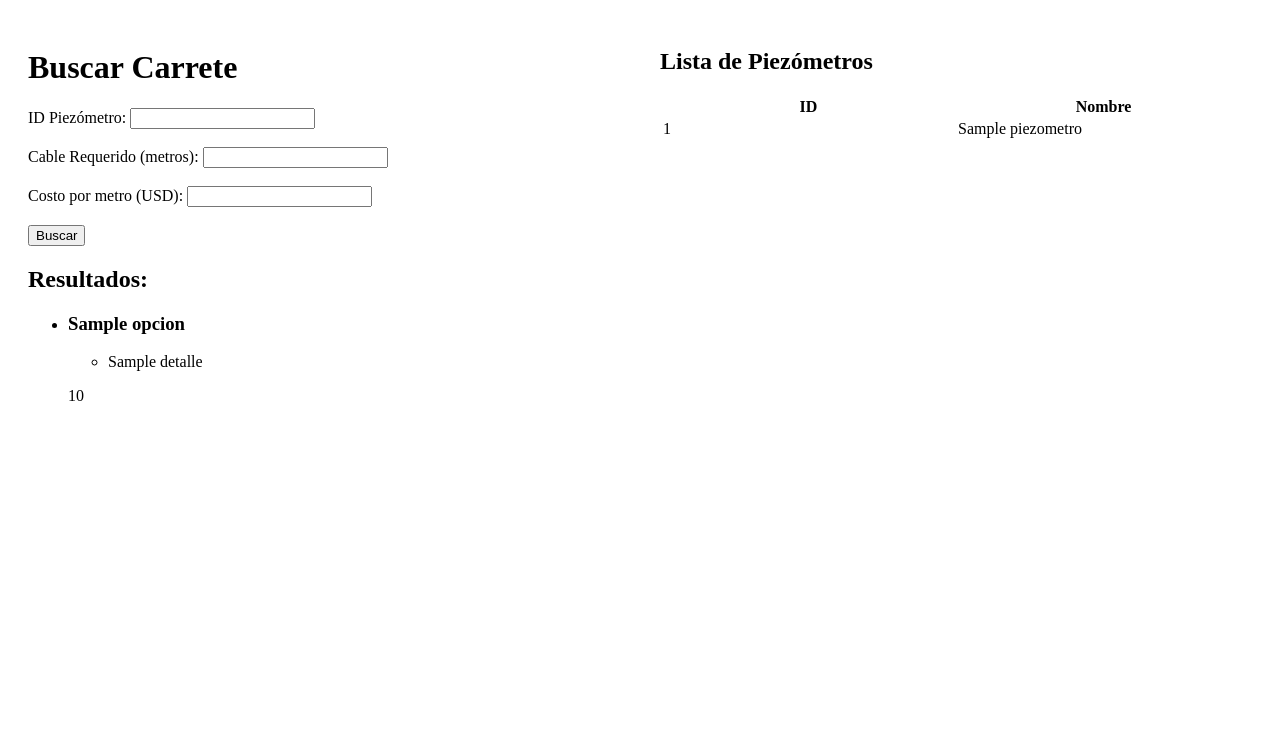
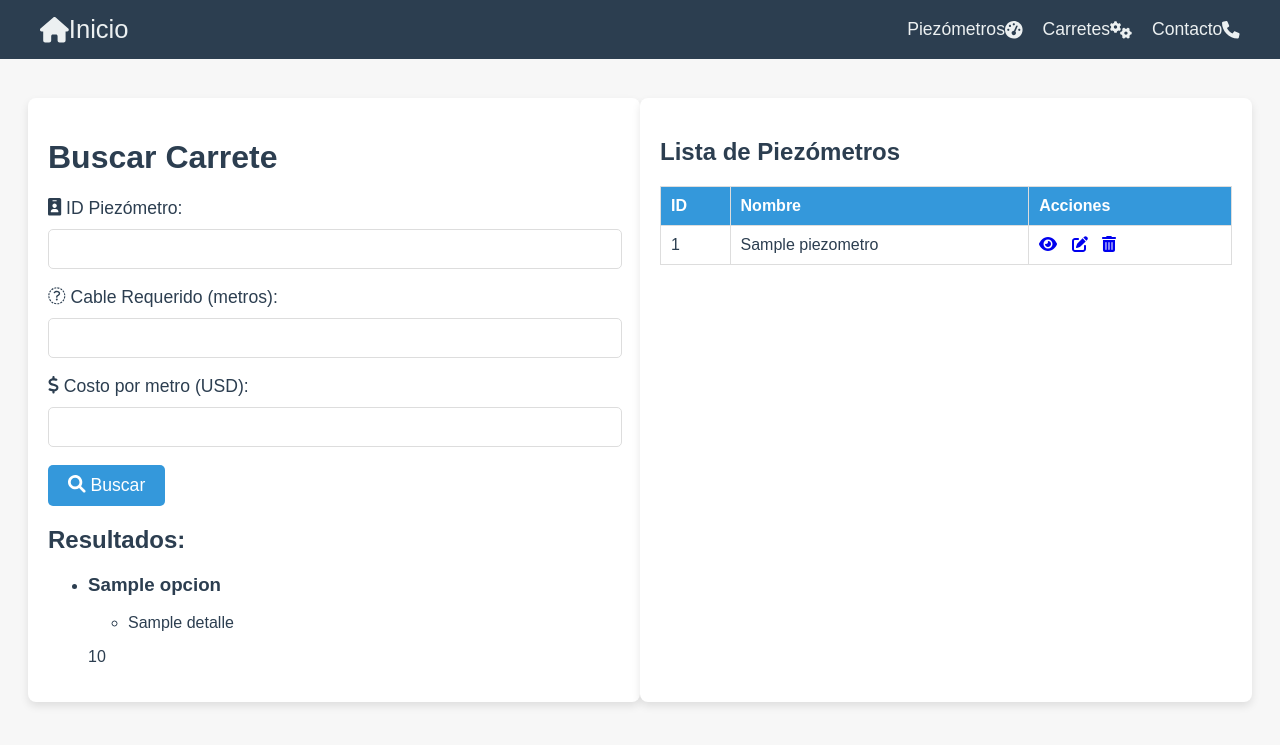
Before and after one commit to GASH962408/Carretes, a Flask app: template templates/home.html in a window 1280 px wide. Shown: the top 745 px of the page. Run offline with Flask 3, Linux system fonts and the light colour scheme; the template is opened without the code that fills it: most values are stand-ins (such as "Sample title", 1, 10 or a date in 2020).

Commit message:
Estilos css

```diff
--- a/app.py
+++ b/app.py
@@ -1,11 +1,16 @@
 from flask import Flask, render_template, request
 from carrete import buscar_carrete  # Importa la función buscar_carrete
+from data import obtener_datos  # Importa la función para obtener los piezómetros
 
 app = Flask(__name__)
 
 @app.route("/", methods=["GET", "POST"])
 def index():
     resultados = []
+    # Obtener los piezómetros
+    datos = obtener_datos()  # Obtiene los datos de los piezómetros y carretes
+    piezometros = datos["piezometros"]  # Extrae los piezómetros del diccionario
+
     if request.method == "POST":
         piezometro_id = int(request.form["piezometro_id"])
         cable_requerido = int(request.form["cable_requerido"])
@@ -14,7 +19,7 @@
         # Llamar a la función buscar_carrete para obtener los resultados
         resultados = buscar_carrete(piezometro_id, cable_requerido, costo_por_metro)
 
-    return render_template("home.html", resultados=resultados)
+    return render_template("home.html", resultados=resultados, piezometros=piezometros)
 
 if __name__ == "__main__":
     app.run(debug=True)
--- a/static/styles.css
+++ b/static/styles.css
@@ -1,23 +1,206 @@
+/* Estilos para el Navbar */
+.navbar {
+    background-color: #2c3e50; /* Fondo oscuro */
+    padding: 15px 0;
+    position: fixed;
+    top: 0;
+    left: 0;
+    width: 100%;
+    z-index: 1000; /* Asegura que el navbar esté encima del contenido */
+}
+
+.navbar-container {
+    display: flex;
+    justify-content: space-between;
+    align-items: center;
+    max-width: 1200px;
+    margin: 0 auto;
+    padding: 0 20px;
+}
+
+.navbar-logo {
+    font-size: 1.6rem;
+    color: #ecf0f1; /* Color claro */
+    text-decoration: none;
+    display: flex;
+    align-items: center;
+}
+
+.navbar-logo i {
+    margin-right: 10px;
+}
+
+.navbar-links {
+    list-style-type: none;
+    margin: 0;
+    padding: 0;
+    display: flex;
+}
+
+.navbar-links li {
+    margin-left: 20px;
+}
+
+.navbar-links a {
+    color: #ecf0f1;
+    text-decoration: none;
+    font-size: 1.1rem;
+    display: flex;
+    align-items: center;
+    transition: color 0.3s ease;
+}
+
+.navbar-links a:hover {
+    color: #3498db; /* Azul cuando pasa el cursor */
+}
+
+.navbar-links a i {
+    margin-left: 5px;
+}
+
+body {
+    padding-top: 70px; /* Ajuste para no superponer el contenido con el navbar */
+    font-family: 'Arial', sans-serif;
+    background-color: #f7f7f7; /* Fondo claro */
+    color: #2c3e50; /* Color oscuro para el texto */
+}
+
+/* Estilos del contenedor principal */
 .container {
     display: flex;
-  }
+    justify-content: space-between;
+    margin-top: 20px;
+    padding: 0 20px;
+}
 
-  .left-column {
+/* Estilo de las columnas */
+.left-column, .right-column {
     flex: 1;
-    /* Ocupa todo el espacio disponible */
     padding: 20px;
-  }
+    background-color: #fff; /* Fondo blanco para las columnas */
+    border-radius: 8px;
+    box-shadow: 0 4px 8px rgba(0, 0, 0, 0.1);
+}
 
-  .right-column {
-    flex: 1;
-    /* Ocupa todo el espacio disponible */
-    padding: 20px;
-  }
-
-  table {
+/* Estilo para la tabla */
+table {
     width: 100%;
+    border-collapse: collapse;
 }
 
 th, td {
-    width: 50%; /* Ajusta el ancho de las columnas según sea necesario */
+    padding: 10px;
+    text-align: left;
+    border: 1px solid #ddd;
 }
+
+th {
+    background-color: #3498db; /* Fondo azul */
+    color: #fff;
+}
+
+tr:hover {
+    background-color: #ecf0f1;
+}
+
+/* Estilo para los iconos */
+i {
+    color: #3498db; /* Azul para los iconos */
+    font-size: 1.2rem;
+    transition: color 0.3s ease;
+}
+
+i:hover {
+    color: #2980b9; /* Azul más oscuro cuando pasa el cursor */
+}
+
+/* Iconos en la tabla */
+table a {
+    text-decoration: none;
+    margin-right: 10px;
+}
+
+table a i {
+    font-size: 1.2rem;
+}
+
+/* Botones de formulario */
+button {
+    background-color: #3498db; /* Azul */
+    color: #fff;
+    padding: 10px 20px;
+    border: none;
+    border-radius: 5px;
+    font-size: 1.1rem;
+    cursor: pointer;
+    transition: background-color 0.3s ease;
+}
+
+button:hover {
+    background-color: #2980b9; /* Azul más oscuro al pasar el cursor */
+}
+
+/* Estilos de los inputs */
+input[type="number"] {
+    width: calc(100% - 20px); /* Ajustar el ancho */
+    padding: 10px;
+    margin-top: 5px;
+    border: 1px solid #ddd;
+    border-radius: 5px;
+    font-size: 1rem;
+}
+
+label {
+    font-size: 1.1rem;
+    margin-bottom: 5px;
+    display: block;
+}
+
+/* Estilo para los resultados */
+.resultados {
+    margin-top: 20px;
+}
+
+.resultados h2 {
+    color: #3498db; /* Azul para el título */
+    border-bottom: 2px solid #3498db; /* Línea debajo del título */
+    padding-bottom: 5px;
+    font-size: 1.4rem;
+}
+
+.resultados ul {
+    list-style-type: none; /* Quita los puntos de la lista */
+    padding: 0;
+}
+
+.resultados li {
+    background-color: #f9f9f9; /* Fondo gris claro */
+    margin-bottom: 15px; /* Espaciado entre elementos */
+    padding: 10px 15px;
+    border-radius: 8px;
+    box-shadow: 0 2px 5px rgba(0, 0, 0, 0.1); /* Sombra ligera */
+    transition: transform 0.3s ease, background-color 0.3s ease;
+}
+
+.resultados li:hover {
+    background-color: #eaf6ff; /* Fondo más claro al pasar el mouse */
+    transform: translateY(-3px); /* Efecto de elevación */
+}
+
+.resultados li h3 {
+    color: #2c3e50; /* Texto oscuro */
+    font-weight: bold;
+    text-decoration: underline; /* Subrayado */
+    margin-bottom: 5px;
+}
+
+.resultados li p {
+    color: #27ae60; /* Verde para el costo total */
+    font-weight: bold;
+    font-size: 1.1rem;
+}
+
+.resultados li ul li {
+    color: #34495e; /* Azul oscuro para los detalles */
+    font-size: 1rem;
+}
--- a/templates/home.html
+++ b/templates/home.html
@@ -5,19 +5,48 @@
     <meta name="viewport" content="width=device-width, initial-scale=1.0">
     <title>Buscar Carrete</title>
     <link rel="stylesheet" href="/static/styles.css">
+    <!-- Font Awesome CDN para los iconos -->
+    <link rel="stylesheet" href="https://cdnjs.cloudflare.com/ajax/libs/font-awesome/6.0.0-beta3/css/all.min.css">
 </head>
 <body>
+    <!-- Navbar -->
+    <nav class="navbar">
+        <div class="navbar-container">
+            <a href="/" class="navbar-logo">
+                <i class="fas fa-home"></i> Inicio
+            </a>
+            <ul class="navbar-links">
+                <li><a href="#">Piezómetros <i class="fas fa-tachometer-alt"></i></a></li>
+                <li><a href="#">Carretes <i class="fas fa-cogs"></i></a></li>
+                <li><a href="#">Contacto <i class="fas fa-phone"></i></a></li>
+            </ul>
+        </div>
+    </nav>
+
+    <!-- Contenedor principal -->
     <div class="container">
+        <!-- Columna izquierda: Formulario -->
         <div class="left-column">
             <h1>Buscar Carrete</h1>
             <form method="POST">
-                <label for="piezometro_id">ID Piezómetro:</label>
+                <label for="piezometro_id">
+                    <i class="fas fa-id-badge"></i> ID Piezómetro:
+                </label>
                 <input type="number" name="piezometro_id" min="1" required><br><br>
-                <label for="cable_requerido">Cable Requerido (metros):</label>
+
+                <label for="cable_requerido">
+                    <i class="fas fa-cable"></i> Cable Requerido (metros):
+                </label>
                 <input type="number" name="cable_requerido" min="1" required><br><br>
-                <label for="costo_por_metro">Costo por metro (USD):</label>
+
+                <label for="costo_por_metro">
+                    <i class="fas fa-dollar-sign"></i> Costo por metro (USD):
+                </label>
                 <input type="number" name="costo_por_metro" min="1" required><br><br>
-                <button type="submit">Buscar</button>
+
+                <button type="submit">
+                    <i class="fas fa-search"></i> Buscar
+                </button>
             </form>
 
             {% if resultados %}
@@ -41,6 +70,8 @@
                 </ul>
             {% endif %}
         </div>
+
+        <!-- Columna derecha: Tabla de Piezómetros -->
         <div class="right-column">
             <h2>Lista de Piezómetros</h2>
             <table>
@@ -48,6 +79,7 @@
                     <tr>
                         <th>ID</th>
                         <th>Nombre</th>
+                        <th>Acciones</th>
                     </tr>
                 </thead>
                 <tbody>
@@ -55,10 +87,18 @@
                     <tr>
                         <td>{{ piezometro.ID }}</td>
                         <td>{{ piezometro.Nombre }}</td>
+                        <td>
+                            <a href="#"><i class="fas fa-eye"></i></a>
+                            <a href="#"><i class="fas fa-edit"></i></a>
+                            <a href="#"><i class="fas fa-trash-alt"></i></a>
+                        </td>
                     </tr>
                     {% endfor %}
                 </tbody>
             </table>
         </div>
+    </div>
+
+    <script src="https://cdnjs.cloudflare.com/ajax/libs/font-awesome/6.0.0-beta3/js/all.min.js"></script>
 </body>
 </html>
```
